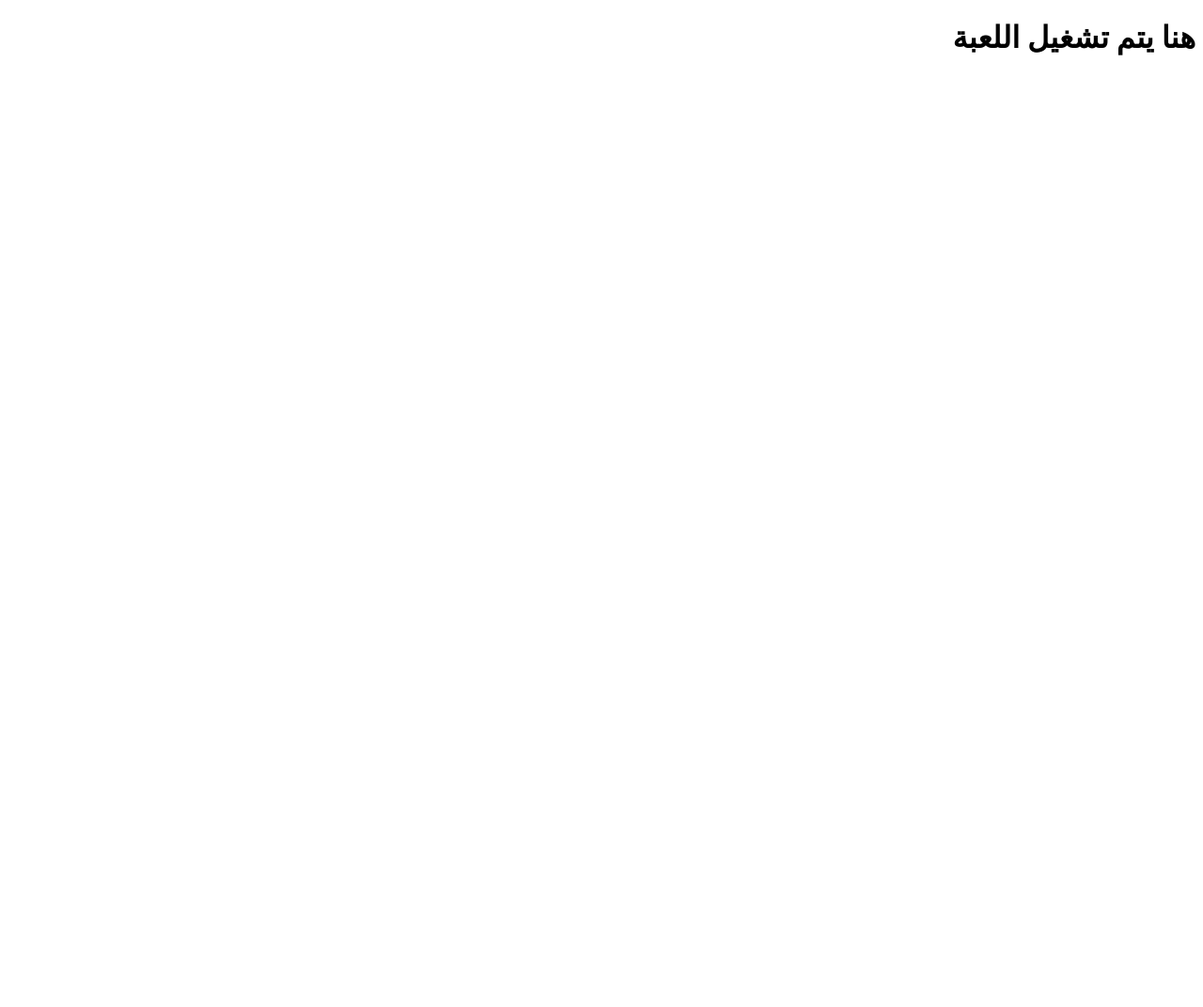
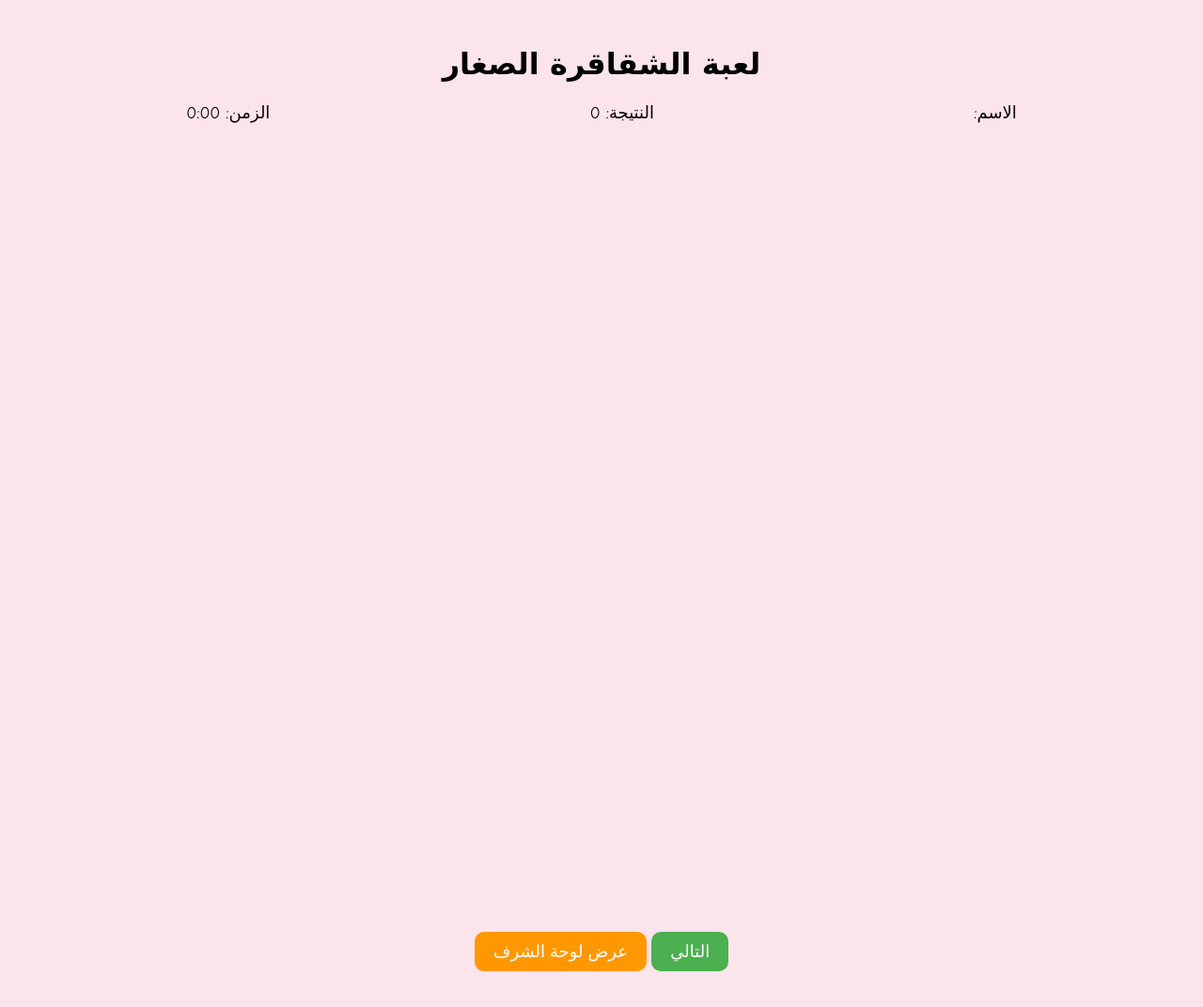
Before and after one commit to zuhdi4/shaqaqra-game, a plain HTML site: page game.html in a window 1280 px wide. Shown: the whole page at 94% size. Before the commit the page ends 800 px from the top, so only its background shows below. Drawn offline with Linux system fonts and the light colour scheme.

Commit message:
Update game.html

```diff
--- a/game.html
+++ b/game.html
@@ -1,11 +1,83 @@
 <!DOCTYPE html>
 <html lang="ar" dir="rtl">
 <head>
-  <meta charset="UTF-8" />
-  <title>اللعبة</title>
+  <meta charset="UTF-8">
+  <title>لعبة الشقاقرة الصغار</title>
+  <style>
+    body {
+      font-family: 'Comic Sans MS', cursive;
+      background-color: #fce4ec;
+      text-align: center;
+      padding: 20px;
+    }
+    .question { font-size: 24px; margin: 20px; }
+    .options button {
+      margin: 10px;
+      padding: 10px 20px;
+      font-size: 18px;
+      border-radius: 10px;
+      background-color: #ffcc80;
+      border: 2px solid #f57c00;
+      cursor: pointer;
+    }
+    .image-grid {
+      display: grid;
+      grid-template-columns: repeat(3, 200px);
+      grid-template-rows: repeat(4, 200px);
+      gap: 2px;
+      justify-content: center;
+      margin: 20px auto;
+    }
+    .image-grid img {
+      width: 200px;
+      height: 200px;
+      visibility: hidden;
+      border: 1px solid #ce93d8;
+    }
+    .info-bar {
+      display: flex;
+      justify-content: space-around;
+      margin: 10px 0;
+      font-size: 18px;
+    }
+    #nextBtn, #restartBtn, #showHallBtn {
+      margin-top: 15px;
+      padding: 10px 20px;
+      font-size: 18px;
+      border: none;
+      border-radius: 10px;
+      cursor: pointer;
+    }
+    #nextBtn { background-color: #4caf50; color: white; }
+    #restartBtn { background-color: #2196f3; color: white; display: none; }
+    #showHallBtn { background-color: #ff9800; color: white; }
+    .medal { font-size: 22px; }
+  </style>
 </head>
 <body>
-  <h1>هنا يتم تشغيل اللعبة</h1>
-  <!-- سيتم إدراج منطق اللعبة الكامل هنا -->
+
+<h1>لعبة الشقاقرة الصغار</h1>
+<div class="info-bar">
+  <div>الاسم: <span id="playerNameDisplay"></span></div>
+  <div>النتيجة: <span id="score">0</span></div>
+  <div>الزمن: <span id="timer">0:00</span></div>
+</div>
+
+<div id="question" class="question"></div>
+<div id="options" class="options"></div>
+
+<div class="image-grid" id="imageGrid"></div>
+
+<div id="message"></div>
+<button id="nextBtn" onclick="nextQuestion()">التالي</button>
+<button id="restartBtn" onclick="restartGame()">إعادة اللعب</button>
+<button id="showHallBtn" onclick="showHallOfFame()">عرض لوحة الشرف</button>
+
+<div id="hallOfFame" style="margin-top:30px;"></div>
+
+<script>
+// JavaScript code omitted for brevity — it would be inserted here
+</script>
+
 </body>
 </html>
```
